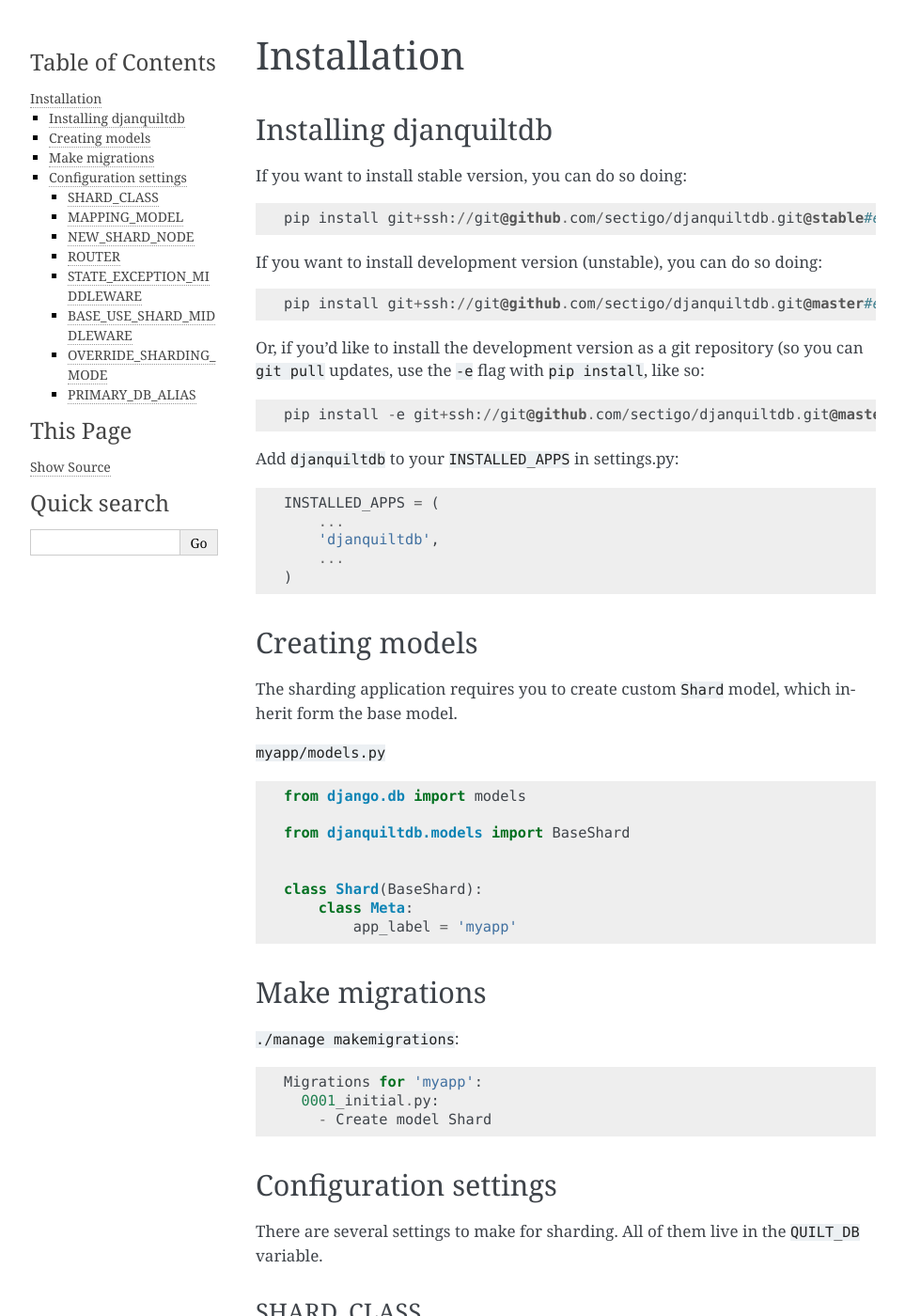
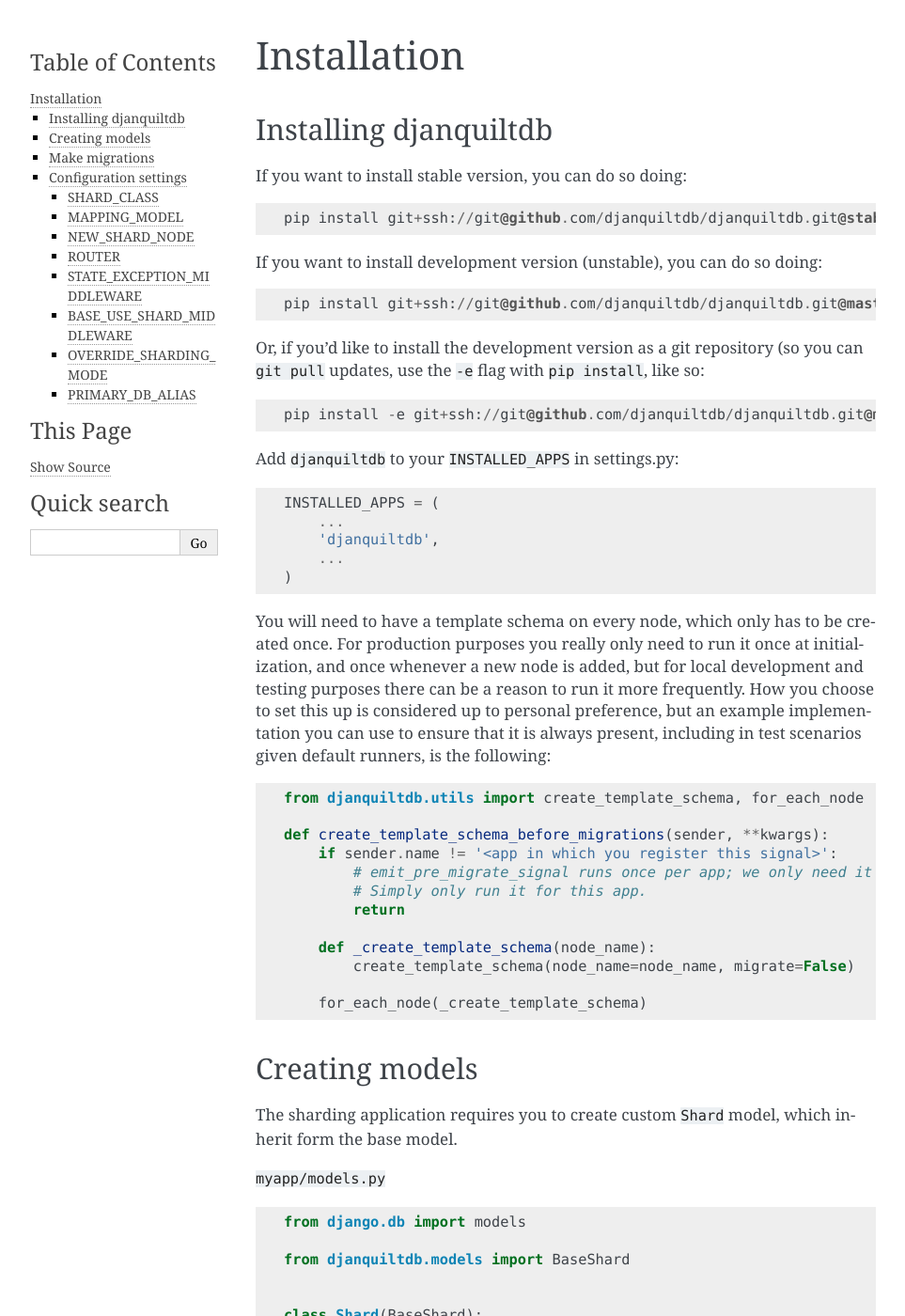
Before and after one commit to DjanQuiltDB/djanquiltdb, a Sphinx documentation site: the page built from docs/modules/installation.rst, in a window 1280 px wide and 1400 px high. Shown: the whole window at 94% size, without its empty margins (148-1111 px from the left). Built offline with Sphinx 7.4.7, drawn with Linux system fonts in a browser that asks for light colours; formulas are drawn with MathJax 3; the version number could not be read and is left out.

```diff
--- a/docs/modules/installation.rst
+++ b/docs/modules/installation.rst
@@ -9,17 +9,17 @@ Installing djanquiltdb
 
 If you want to install stable version, you can do so doing::
 
-    pip install git+ssh://git@github.com/sectigo/djanquiltdb.git@stable#egg=djanquiltdb
+    pip install git+ssh://git@github.com/djanquiltdb/djanquiltdb.git@stable#egg=djanquiltdb
 
 If you want to install development version (unstable), you can do so doing::
 
-    pip install git+ssh://git@github.com/sectigo/djanquiltdb.git@master#egg=djanquiltdb
+    pip install git+ssh://git@github.com/djanquiltdb/djanquiltdb.git@master#egg=djanquiltdb
 
 Or, if you'd like to install the development version as a git repository (so
 you can ``git pull`` updates, use the ``-e`` flag with ``pip install``, like
 so::
 
-    pip install -e git+ssh://git@github.com/sectigo/djanquiltdb.git@master#egg=djanquiltdb
+    pip install -e git+ssh://git@github.com/djanquiltdb/djanquiltdb.git@master#egg=djanquiltdb
 
 Add ``djanquiltdb`` to your ``INSTALLED_APPS`` in settings.py::
 
@@ -28,6 +28,26 @@ Add ``djanquiltdb`` to your ``INSTALLED_APPS`` in settings.py::
         'djanquiltdb',
         ...
     )
+
+You will need to have a template schema on every node, which only has to be created once. For production purposes you
+really only need to run it once at initialization, and once whenever a new node is added, but for local development and
+testing purposes there can be a reason to run it more frequently. How you choose to set this up is considered up to
+personal preference, but an example implementation you can use to ensure that it is always present, including in test
+scenarios given default runners, is the following::
+
+   from djanquiltdb.utils import create_template_schema, for_each_node
+
+   def create_template_schema_before_migrations(sender, **kwargs):
+       if sender.name != '<app in which you register this signal>':
+           # emit_pre_migrate_signal runs once per app; we only need it once total.
+           # Simply only run it for this app.
+           return
+
+       def _create_template_schema(node_name):
+           create_template_schema(node_name=node_name, migrate=False)
+
+       for_each_node(_create_template_schema)
+
 
 Creating models
 ---------------
```
Also changed, not shown: CHANGELOG.rst (+23 -0 lines), 2 other files.
